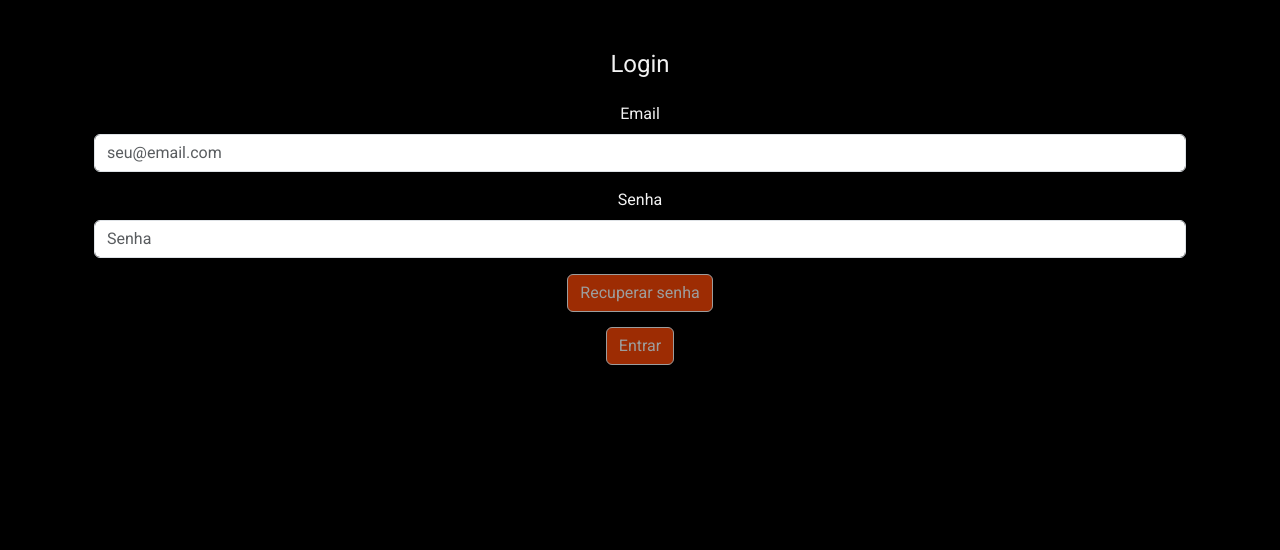
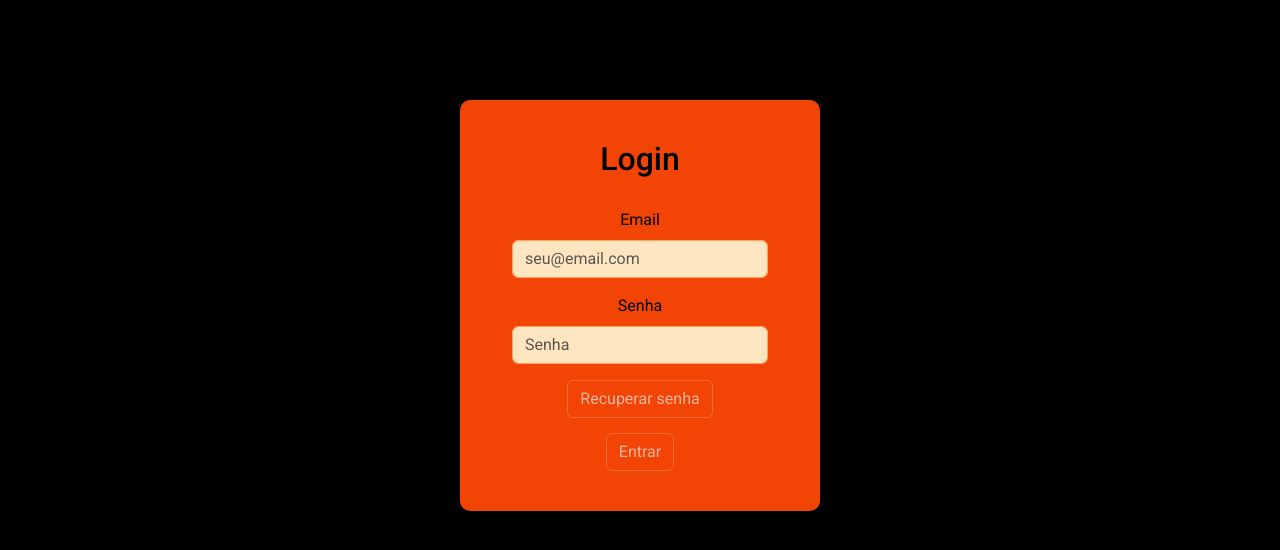
Before and after one commit to HugoAparecido/volei_bri_php, a PHP site: page /pages/login.html in a window 1280 px wide. Shown: the part 130-680 px from the top of the page. Run offline with PHP 8.4, Linux system fonts and the light colour scheme; some libraries are stand-ins or nearby versions.

Commit message:
mudanaça css e html da pagina de login

```diff
--- a/html_anterior/css/style.css
+++ b/html_anterior/css/style.css
@@ -16,6 +16,45 @@
     --branco: #fff;
     --cinza: #F2F2F2;
 }
+
+
+/*  PARTE DO LOGIN */
+
+
+.login-form {
+    width: 360px;
+    background-color: var(--laranja); /* Cor de fundo do formulário em laranja */
+    padding: 40px;
+    margin: 100px auto; /* Centraliza o formulário verticalmente e na horizontal */
+    border-radius: 10px; /* Borda arredondada */
+    box-shadow: 0px 0px 15px 0px rgba(0,0,0,0.1); /* Sombra suave */
+  }
+  .login-form h2 {
+    color: var(--preto); /* Texto branco */
+    text-align: center;
+    margin-bottom: 30px;
+  }
+  .login-form .form-control {
+    background-color: #ffe6c1; /* Cor de fundo dos campos de input em laranja claro */
+    color: var(--preto); /* Cor do texto dos campos de input */
+    border-color: #ffa45c; /* Cor da borda dos campos de input */
+  }
+  .login-form .btn {
+    background-color: #ff814a; /* Botão laranja */
+    border-color: #ff814a; /* Borda do botão laranja */
+  }
+  .login-form .btn:hover {
+    background-color: #ff9d6f; /* Cor do botão ao passar o mouse */
+    border-color: #ff9d6f; /* Cor da borda do botão ao passar o mouse */
+  }
+  .form-label{
+    color: var(--preto);
+  }
+
+
+
+/*PARTE DE LOGIN*/
+
 
 body {
     background-color: var(--preto);
@@ -36,7 +75,6 @@ body {
 #nav_container {
     background-color: var(--laranja);
 }
-
 main {
     background-color: var(--preto);
     width: 100%;
@@ -46,6 +84,7 @@ main {
 li {
     margin-left: 20px;
 }
+
 
 button.botao_deslogar {
     background-color: var(--laranja-claro);
--- a/html_anterior/pages/login.html
+++ b/html_anterior/pages/login.html
@@ -40,9 +40,9 @@
     </div>
   </nav>
   <main>
-    <form action="" class="container">
-      <fieldset>
-        <legend>Login</legend>
+    <div class="container">
+      <div class="login-form">
+        <h2>Login</h2>
         <div class="mb-3 container">
           <label class="form-label" for="email">Email</label>
           <input class="form-control" type="email" name="email" id="email" placeholder="seu@email.com">
@@ -63,8 +63,8 @@
           <button type="button" class=" btn" id="login-button" disabled="true"
             style="background-color: #F24405; margin-top: 15px;">Entrar</button>
         </div>
-      </fieldset>
-    </form>
+      </div>
+    </div>
   </main>
   <script src="../js/login.js" type="module"></script>
 </body>
```
